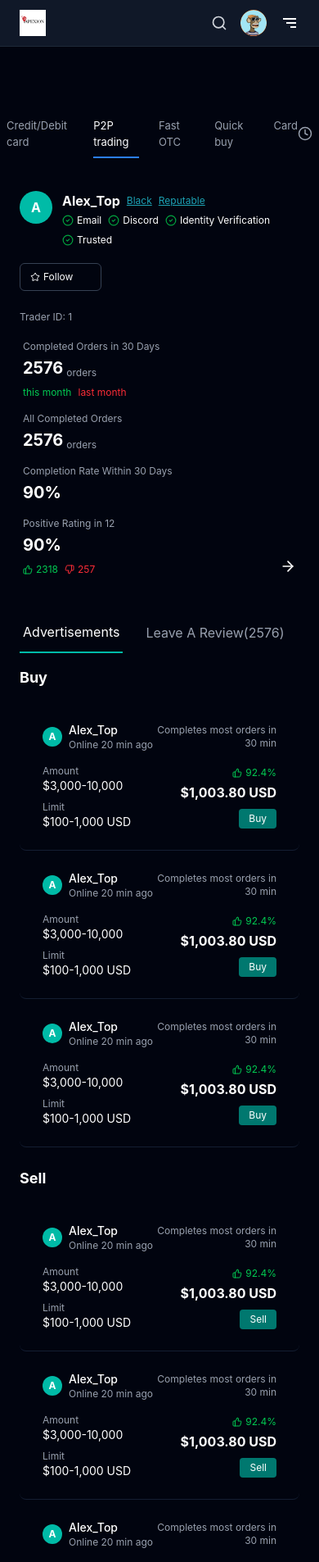
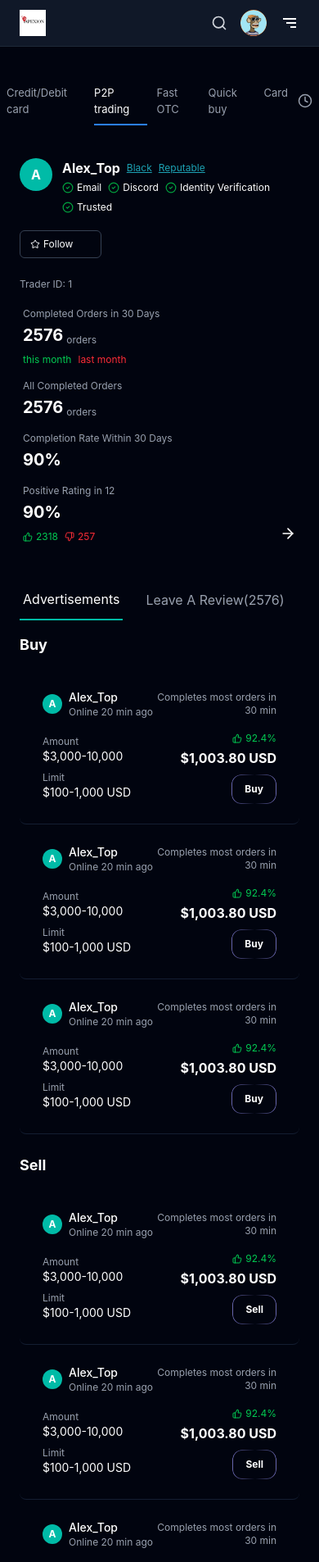
Before and after one commit to Ribulose123/Apexion, a Next.js app: page /buy/p2p/1 in a window 390 px wide. Shown: the top 1906 px of the page at 82% size. Built offline with nearby package versions, Linux system fonts and the light colour scheme.

Commit message:
changes to toptraders

```diff
--- a/src/app/(market)/buy/p2p/[id]/page.tsx
+++ b/src/app/(market)/buy/p2p/[id]/page.tsx
@@ -6,7 +6,7 @@ export default function P2pId(){
     return(
         <div className="flex flex-1 flex-col mt-14 p-2 sm:p-4">
             <div>
-            <div className="md:-ml-50 ml-0 mt-20">
+            <div className="md:-ml-60 ml-0 mt-10">
                <BuyNav/>
                </div >
                 <TopTraders />
--- a/src/app/DashboardComp/BuyNav.tsx
+++ b/src/app/DashboardComp/BuyNav.tsx
@@ -20,10 +20,10 @@ const BuyNav = () => {
 
     return (
         <nav className="mt-8">
-            <div className="flex justify-evenly items-center mb-6 md:-ml-10">
-                <div className="flex space-x-6">
+            <div className="flex md:justify-evenly gap-3 items-center mb-6 md:-ml-10">
+                <div className="flex space-x-3 md:space-x-6">
                     <Link href="/buy/credit-card"
-                        className={`pb-2 ${activeNavTab === 'credit-debit' ? 'border-b-2 border-blue-500 text-white' : 'text-gray-400'} hover:text-white transition-colors  text-[13px] sm:text-[18px]`}
+                        className={`pb-2  ${activeNavTab === 'credit-debit' ? 'border-b-2 border-blue-500 text-white' : 'text-gray-400'} hover:text-white transition-colors  text-[13px] sm:text-[18px]`}
                         onClick={() => setActiveNavTab('credit-debit')}
                     >
                         Credit/Debit card
--- a/src/app/components/TopTraders.tsx
+++ b/src/app/components/TopTraders.tsx
@@ -316,7 +316,7 @@ const TopTraders = ({ params }: TopTradersProps) => {
                       </td>
                       <td className="py-4">Bank Transfer</td>
                       <td className="py-4">
-                        <button className="bg-teal-700 hover:bg-teal-600 text-white px-4 py-1 rounded">
+                        <button className="currency-display text-white px-4 py-1 rounded">
                           Buy
                         </button>
                       </td>
@@ -363,7 +363,7 @@ const TopTraders = ({ params }: TopTradersProps) => {
                       </td>
                       <td className="py-4">Bank Transfer</td>
                       <td className="py-4">
-                        <button className="bg-teal-700 hover:bg-teal-600 text-white px-4 py-1 rounded">
+                        <button className="currency-display text-white px-4 py-1 rounded">
                           Sell
                         </button>
                       </td>
@@ -417,7 +417,7 @@ const TopTraders = ({ params }: TopTradersProps) => {
                         <span className="text-xs text-green-500">92.4%</span>
                       </div>
                       <div className="text-base font-bold text-right mt-1">$1,003.80 USD</div>
-                      <button className="mt-2 bg-teal-700 hover:bg-teal-600 text-white text-xs px-3 py-1 rounded">
+                      <button className="mt-2 currency-display text-white text-xs px-3 py-1 rounded">
                         Buy
                       </button>
                     </div>
@@ -467,7 +467,7 @@ const TopTraders = ({ params }: TopTradersProps) => {
                         <span className="text-xs text-green-500">92.4%</span>
                       </div>
                       <div className="text-base font-bold text-right mt-1">$1,003.80 USD</div>
-                      <button className="mt-2 bg-teal-700 hover:bg-teal-600 text-white text-xs px-3 py-1 rounded">
+                      <button className="mt-2 currency-display text-white text-xs px-3 py-1 rounded">
                         Sell
                       </button>
                     </div>
```
